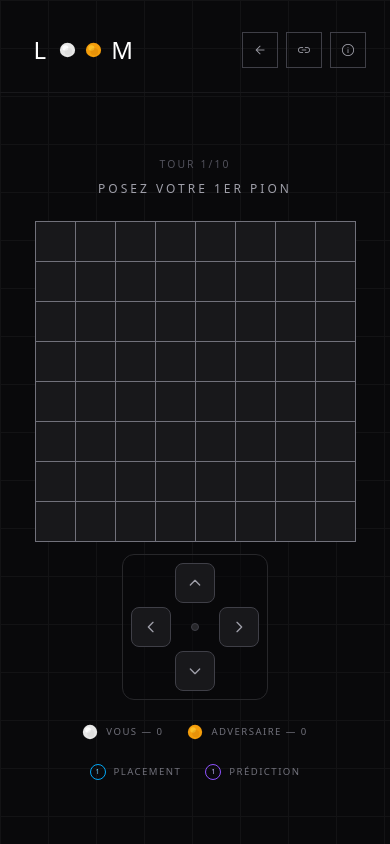
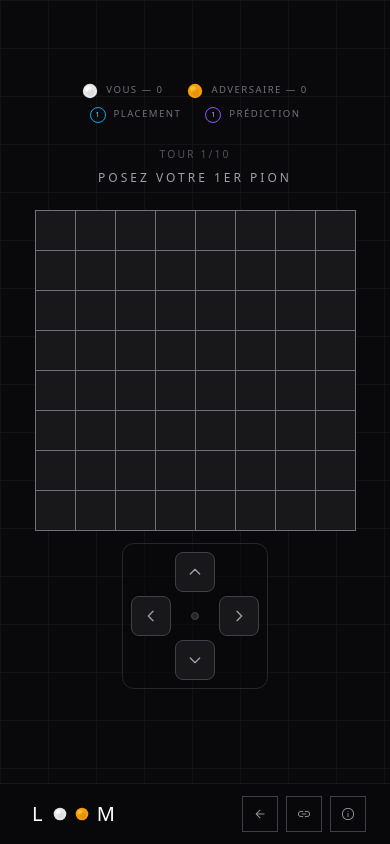
Before and after one commit to Delaudes/loom, an Angular app: page / in a window 390 px wide. Both pictures are taken after a click on the button "NOUVELLE PARTIE". Built offline with nearby package versions, Linux system fonts and the light colour scheme.

Commit message:
feat: enhance game component layout with responsive header and improved structure

```diff
--- a/src/game/components/game.component.html
+++ b/src/game/components/game.component.html
@@ -11,9 +11,9 @@
 
   <app-header-game></app-header-game>
 
-  <div class="w-full h-px bg-zinc-900 relative z-10"></div>
+  <div class="hidden sm:block w-full h-px bg-zinc-900 relative z-10"></div>
 
-  <main class="relative z-10 flex flex-1 items-center justify-center p-6">
+  <main class="relative z-10 flex flex-1 items-center justify-center px-6 pt-6 pb-24 sm:p-6">
     @if (gameView.gameViewModel.get().isLoadingFetch) {
       <div class="w-5 h-5 border border-zinc-600 border-t-zinc-300 rounded-full animate-spin"></div>
     } @else if (gameView.gameViewModel.get().isErrorFetch) {
@@ -29,21 +29,9 @@
         </p>
       </div>
     } @else {
-      <div class="flex flex-col items-center gap-6">
-        <div class="flex flex-col items-center gap-2">
-          <p class="text-[0.65rem] tracking-[0.2em] text-zinc-600 uppercase">
-            Tour {{ gameView.gameViewModel.get().round }}
-          </p>
-          @if (gameView.gameViewModel.get().status; as status) {
-            <p class="text-xs tracking-[0.25em] text-zinc-400 uppercase">{{ status }}</p>
-          }
-          @if (gameView.gameViewModel.get().isErrorPlay) {
-            <p class="text-[0.65rem] tracking-[0.15em] text-red-400/70 uppercase text-center">
-              Une erreur est survenue lors de l'action
-            </p>
-          }
-        </div>
-        <app-game-board></app-game-board>
+      <div class="flex flex-col items-center gap-6 w-full">
+
+        <div class="order-1 sm:order-3 flex flex-col items-center gap-2">
           <div class="flex flex-wrap items-center justify-center gap-x-6 gap-y-2">
             <div class="flex items-center gap-2">
               <img src="/player-token.svg" class="w-4 h-4 shrink-0" />
@@ -65,6 +53,24 @@
             </div>
           </div>
         </div>
+
+        <div class="order-2 sm:order-1 flex flex-col items-center gap-2">
+          <p class="text-[0.65rem] tracking-[0.2em] text-zinc-600 uppercase">
+            Tour {{ gameView.gameViewModel.get().round }}
+          </p>
+          @if (gameView.gameViewModel.get().status; as status) {
+            <p class="text-xs tracking-[0.25em] text-zinc-400 uppercase">{{ status }}</p>
+          }
+          @if (gameView.gameViewModel.get().isErrorPlay) {
+            <p class="text-[0.65rem] tracking-[0.15em] text-red-400/70 uppercase text-center">
+              Une erreur est survenue lors de l'action
+            </p>
+          }
+        </div>
+
+        <app-game-board class="order-3 sm:order-2"></app-game-board>
+
+      </div>
     }
   </main>
 </div>
--- a/src/game/components/header-game/header-game.component.html
+++ b/src/game/components/header-game/header-game.component.html
@@ -1,4 +1,4 @@
-<header class="relative z-10 flex items-center justify-between px-6 pt-8 pb-6">
+<header class="hidden sm:flex relative z-10 items-center justify-between px-6 pt-8 pb-6">
   <h1 class="text-2xl sm:text-3xl font-thin text-white uppercase flex items-center pl-[0.4em]">
     <span class="tracking-[0.4em]">L</span>
     <img src="/player-token.svg" class="h-[0.68em] w-auto ml-[0.15em] mr-[0.4em] shrink-0">
@@ -11,3 +11,19 @@
     <app-game-rules></app-game-rules>
   </div>
 </header>
+
+<div class="fixed bottom-0 left-0 right-0 z-20 sm:hidden border-t border-zinc-900 bg-zinc-950/95 backdrop-blur-sm">
+  <div class="flex items-center justify-between px-6 py-3">
+    <h1 class="text-xl font-thin text-white uppercase flex items-center pl-[0.4em]">
+      <span class="tracking-[0.4em]">L</span>
+      <img src="/player-token.svg" class="h-[0.68em] w-auto ml-[0.15em] mr-[0.4em] shrink-0">
+      <img src="/opponent-token.svg" class="h-[0.68em] w-auto mr-[0.4em] shrink-0">
+      <span class="tracking-[0.4em]">M</span>
+    </h1>
+    <div class="flex items-center gap-2">
+      <app-back-home></app-back-home>
+      <app-share-game></app-share-game>
+      <app-game-rules></app-game-rules>
+    </div>
+  </div>
+</div>
```
Lines whose indentation alone changed are shown as unchanged.
